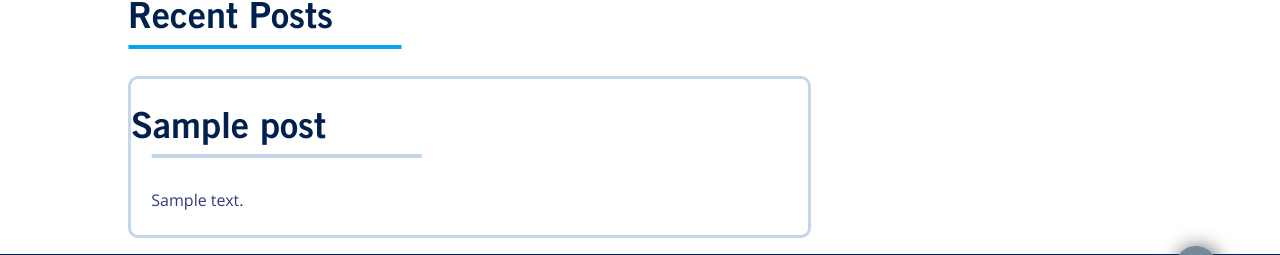
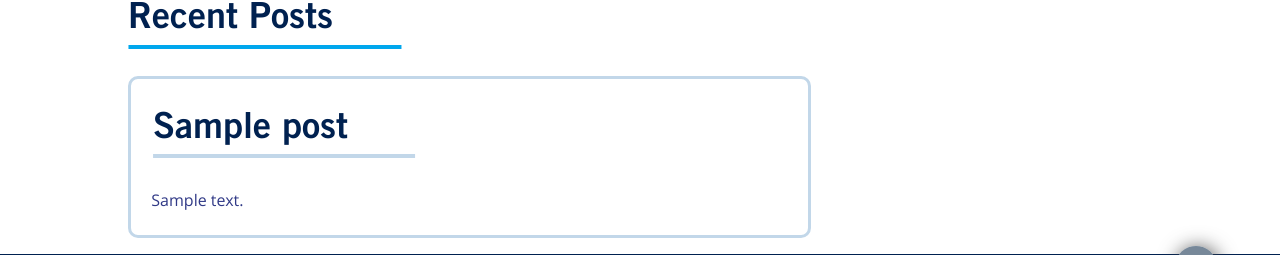
Before and after one commit to jeremiahaguirre/fitness-winter-2019, a WordPress theme: template themes/intrafitness/home.php in a window 1280 px wide. Shown: the part 773-1028 px from the top of the page. Run offline with PHP 8.4 and a stand-in for WordPress, Linux system fonts and the light colour scheme; the site name, menu and one post (Sample post) are stand-ins, and other content is empty; some libraries are stand-ins or nearby versions; some web fonts are replaced.

```diff
--- a/themes/intrafitness/sass/_archive.scss
+++ b/themes/intrafitness/sass/_archive.scss
@@ -78,4 +78,5 @@
                 }
             }
         }
-}}
+    }
+}
--- a/themes/intrafitness/sass/_home.scss
+++ b/themes/intrafitness/sass/_home.scss
@@ -4,8 +4,19 @@
 
 //Global both desktop and mobile
 
-.fa-search {
-  color: blue;
+.flickity-button {
+    background-color: $color__lb !important; //overide flickity.min.css
+}
+
+.flickity-button-icon {
+    color:#fff;
+}
+.flickity-prev-next-button {
+    top: 50%;
+    width: 20px;
+    height: 55px !important;
+    border-radius: 50%;
+    transform: translateY(-50%);
 }
 
 @include desktop {
@@ -53,11 +64,7 @@
     max-width: 1200px;
     width: 100%;
     margin-top: 2.5%;
-    // padding-left: 25px;
   }
-
-  // $color__bg: #c2d7e9; // Blue-ish Grey
-  // $color__llb: #ebf7fd; // Light Light Blue
 
   .blog-carousel-cell {
     position: relative;
@@ -68,7 +75,6 @@
     height: 400px;
     img {
       height: 235px;
-      // max-width: 350px;
       width: 390px;
       border-top-left-radius: 9.8px;
       border-top-right-radius: 9.8px;
@@ -114,19 +120,20 @@
         margin-bottom: 30px;
         .page-numbers {
         color: $color__lb;
-    }}}
+            }
+        }
+    }
 
     .entry-title {
         position: relative;
         font-size: 2.25rem;
         font-weight: bold;
-        // padding: 1% 1% 1% 3%;
         &::after {
               content: '';
               width: 40%;
               height: 3px;
               top: 98%;
-              right: 37%;
+              right: 40%;
               background-color:  $color__lb;
               position: absolute;
               transform: translateX(-50%);
@@ -157,12 +164,13 @@
       position: relative;
       font-size: 2.25rem;
       font-weight: bold;
+      margin-left:22px;
       &::after {
         content: "";
         width: 40%;
         height: 4px;
         top: 94%;
-        right: 37%;
+        right: 40%;
         background-color: #c2d7e9;
         position: absolute;
         transform: translateX(-50%);
@@ -241,15 +249,13 @@
     .blog-content-area {
         display: grid;
         grid-template-columns: 2fr 1fr;
-
         .widget-area {
         padding-top: 108px;
         border: none;
         #cat {
             margin-left: 17px;
-        border: 4px solid #002150;
+            border: 4px solid $color__db;
             padding: 2% 1% 2% 2%;
-        // width: 392px;
             color: #666;
             border-radius: 6px;
             font-size: 1.37rem;
@@ -261,12 +267,10 @@
             }
       .search-field {
         padding: 1% 1% 1% 2%;
-        border: 4px solid #002150;
+        border: 4px solid $color__db;
         font-size: 1.325rem;
         &:focus {
           outline: none;
-
-          // width: 369px;
             }
             }
         }
@@ -280,7 +284,6 @@
     }
 
   .blog-title {
-    order: 1;
     position: relative;
     text-align: center;
     font-size: 0.8rem;
@@ -299,7 +302,6 @@
 
   .carousel-area {
     // Popular Posts
-    order: 3;
     h2 {
       position: relative;
       font-size: 1.25rem;
@@ -320,11 +322,6 @@
   }
 
   .blog-carousel {
-    // background-image: linear-gradient(
-    //   to right,
-    //   rgba(255, 0, 0, 0),
-    //   rgba(255, 255, 255, 0.3)
-    // );
     width: 350px;
     margin-top: 2.5%;
     }
@@ -334,12 +331,10 @@
             position: relative;
             width:200px;
             margin-left: 2.5px;
-            // padding: 12.5px;
             height: 250px;
             img {
                 width:100%;
                 height: 150px;
-                // max-width: 350px;
                 width: 180px;
             }
             h3{
@@ -351,7 +346,6 @@
                display:none;
             }
         }
-
 
         .recent-blog-post {
             padding-top: 25px;
@@ -376,8 +370,6 @@
             }
         }
 
-
-
         .recent-entry-content {
             position: relative;
             border: 1.5px solid #c2d7e9;
@@ -398,7 +390,8 @@
                 color: #fff;
                 right: 0px;
                 top:106px;
-            }}
+                }
+            }
             h1 {
                 position: relative;
                 padding-left: 2%;
@@ -429,7 +422,8 @@
     margin-bottom: 30px;
     .page-numbers {
     color: $color__lb;
-}}
+        }
+    }
 
 
     .recent-blog-content {
@@ -449,7 +443,6 @@
         }
 
     }
-
            .widget-title {
                display:none;
            }
@@ -460,7 +453,7 @@
                margin: auto;
                #cat{
 
-                   border: 4px solid #002150;
+                   border: 4px solid $color__db;
                    color: #666;
                    border-radius: 6px;
                    font-size: 1.3rem;
@@ -469,18 +462,15 @@
                    width: 94%;
                    &:focus{
                     outline:none;
-               }}
+                    }
+                }
                .search-field{
-                // margin: 0.1%;
-                // padding: 0.1%;
-                border: 4px solid #002150;
+                border: 4px solid $color__db;
                 font-size: 1.3rem;
                 line-height: 2;
                 &:focus {
                   outline: none;
-
                }
-
             }
         fieldset {
             padding:0;
--- a/themes/intrafitness/sass/_search.scss
+++ b/themes/intrafitness/sass/_search.scss
@@ -42,6 +42,7 @@
     }
 
     .none-container{
+
         .none-text{
         margin-top:85px;
         p{
@@ -52,9 +53,7 @@
             font-size: 1.75rem;
             font-weight: bold;
             }
-
         }
-
     }
 }
 
@@ -115,9 +114,6 @@
                 font-weight: bold;
                 margin: auto;
             }
-
         }
-
     }
-
 }
--- a/themes/intrafitness/sass/_single.scss
+++ b/themes/intrafitness/sass/_single.scss
@@ -38,6 +38,23 @@
     width: 80%;
     margin: auto;
     padding-bottom: 45px;
+}
+
+.single-recent-blogs {
+    margin-bottom: 7%;
+h2 {
+    position: relative;
+    &::after {
+        content: "";
+        width: 360px;
+        height: 4px;
+        bottom: -7px;
+        background-color: $color__lb;
+        position: absolute;
+        left: 184px;
+        transform: translateX(-50%);
+    }
+}
 }
 
 .entry-footer {
@@ -120,6 +137,24 @@
         padding-bottom: 45px;
     }
 
+    .single-recent-blogs {
+        margin-bottom: 50px;
+
+    h2 {
+        position: relative;
+        &::after {
+            content: "";
+            width: 68%;
+            height: 4px;
+            bottom: -8%;
+            background-color: #00a7ed;
+            position: absolute;
+            left: 33.5%;
+            transform: translateX(-50%);
+        }
+    }
+}
+
     .entry-footer {
         a {
             color: $color__lb;
--- a/themes/intrafitness/style.css
+++ b/themes/intrafitness/style.css
@@ -2391,7 +2402,7 @@ figure {
       width: 40%;
       height: 3px;
       top: 98%;
-      right: 37%;
+      right: 40%;
       background-color: #00a7ed;
       position: absolute;
       -webkit-transform: translateX(-50%);
@@ -2416,13 +2427,14 @@ figure {
   .recent-blog-post h1 {
     position: relative;
     font-size: 2.25rem;
-    font-weight: bold; }
+    font-weight: bold;
+    margin-left: 22px; }
     .recent-blog-post h1::after {
       content: "";
       width: 40%;
       height: 4px;
       top: 94%;
-      right: 37%;
+      right: 40%;
       background-color: #c2d7e9;
       position: absolute;
       -webkit-transform: translateX(-50%);
```
Also changed, not shown: other parts of themes/intrafitness/style.css (+41 -9 lines). Lines whose indentation alone changed are shown as unchanged.
